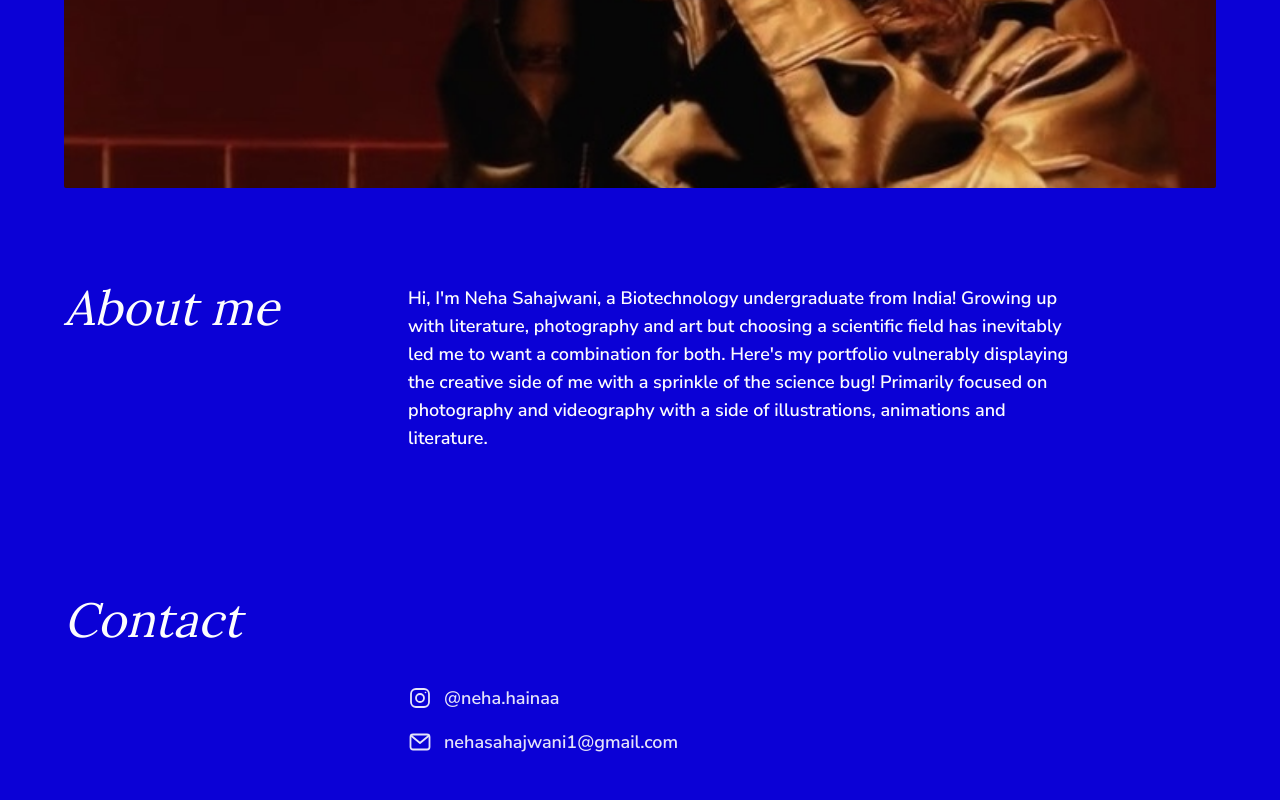
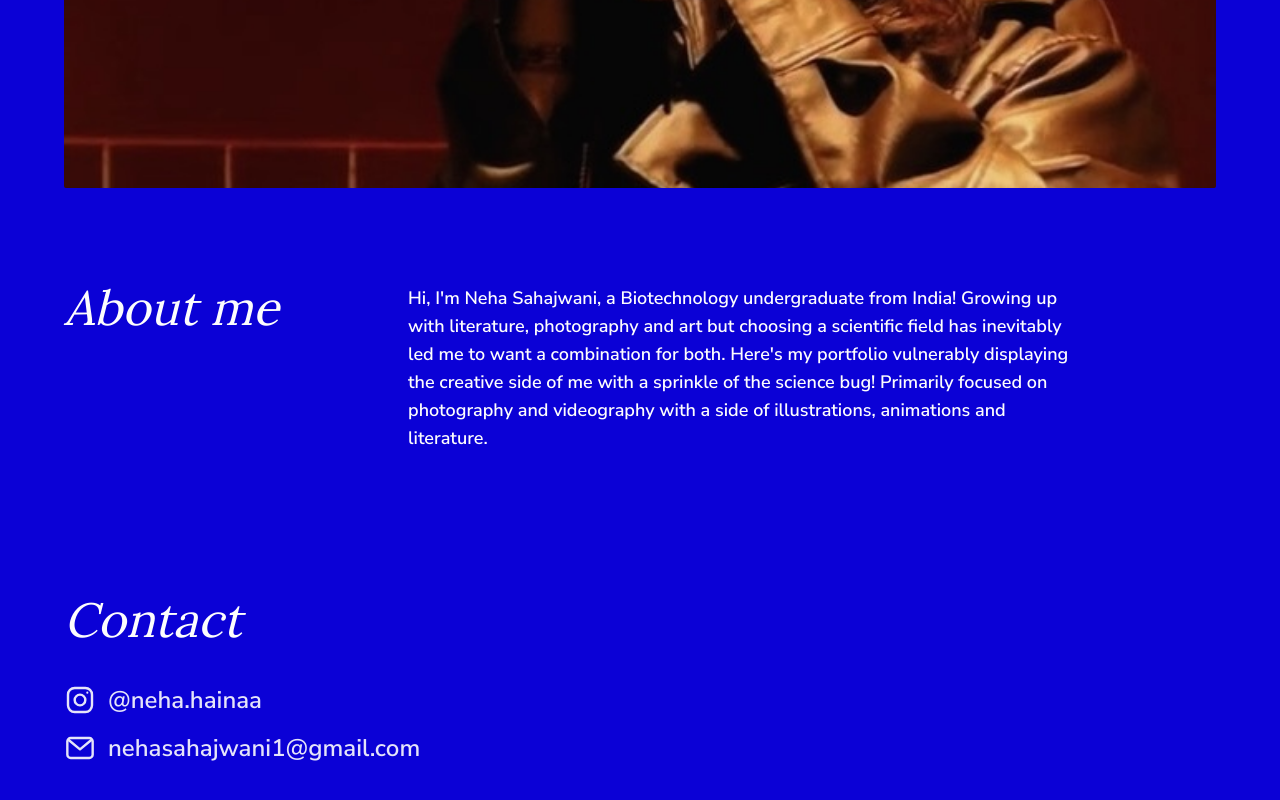
Before and after one commit to nehasahajwani/mirchibyneha, an Astro site: page / in a window 1280 px wide. Shown: the part 404-1204 px from the top of the page. Built offline with nearby package versions, Linux system fonts and the light colour scheme; Astro itself is replaced by a stand-in of ours.

Commit message:
Align contact links with Contact heading, increase font size
Drop the About-body grid offset so Instagram/email links sit flush with the Contact title, and bump their text/icon size up.

Co-Authored-By: Claude Sonnet 5 <noreply@anthropic.com>

```diff
--- a/src/pages/index.astro
+++ b/src/pages/index.astro
@@ -36,8 +36,6 @@ import { withBase } from '../lib/paths';
       <h2 class="font-display italic text-4xl md:text-5xl text-paper mb-10">
         Contact
       </h2>
-      <div class="grid grid-cols-1 md:grid-cols-[280px_1fr] gap-6 md:gap-16">
-        <div aria-hidden="true"></div>
       <div class="flex flex-col gap-4">
         {
           site.contact.links.map((link) => (
@@ -45,7 +43,7 @@ import { withBase } from '../lib/paths';
               href={link.href}
               target={link.type === 'instagram' ? '_blank' : undefined}
               rel={link.type === 'instagram' ? 'noopener noreferrer' : undefined}
-                class="inline-flex items-center gap-3 font-body font-semibold text-base md:text-lg text-paper opacity-90 hover:opacity-100 hover:text-accent transition-colors w-fit"
+              class="inline-flex items-center gap-3 font-body font-semibold text-xl md:text-2xl text-paper opacity-90 hover:opacity-100 hover:text-accent transition-colors w-fit"
             >
               {link.type === 'instagram' ? (
                 <svg
@@ -55,7 +53,7 @@ import { withBase } from '../lib/paths';
                   stroke-width="1.8"
                   stroke-linecap="round"
                   stroke-linejoin="round"
-                    class="h-5 w-5 md:h-6 md:w-6 shrink-0"
+                  class="h-7 w-7 md:h-8 md:w-8 shrink-0"
                   aria-hidden="true"
                 >
                   <rect x="3" y="3" width="18" height="18" rx="5" />
@@ -70,7 +68,7 @@ import { withBase } from '../lib/paths';
                   stroke-width="1.8"
                   stroke-linecap="round"
                   stroke-linejoin="round"
-                    class="h-5 w-5 md:h-6 md:w-6 shrink-0"
+                  class="h-7 w-7 md:h-8 md:w-8 shrink-0"
                   aria-hidden="true"
                   >
                     <rect x="2.5" y="4.5" width="19" height="15" rx="2.5" />
@@ -82,7 +80,6 @@ import { withBase } from '../lib/paths';
             ))
           }
       </div>
-      </div>
     </section>
   </div>
 </BaseLayout>
```
Lines whose indentation alone changed are shown as unchanged.
